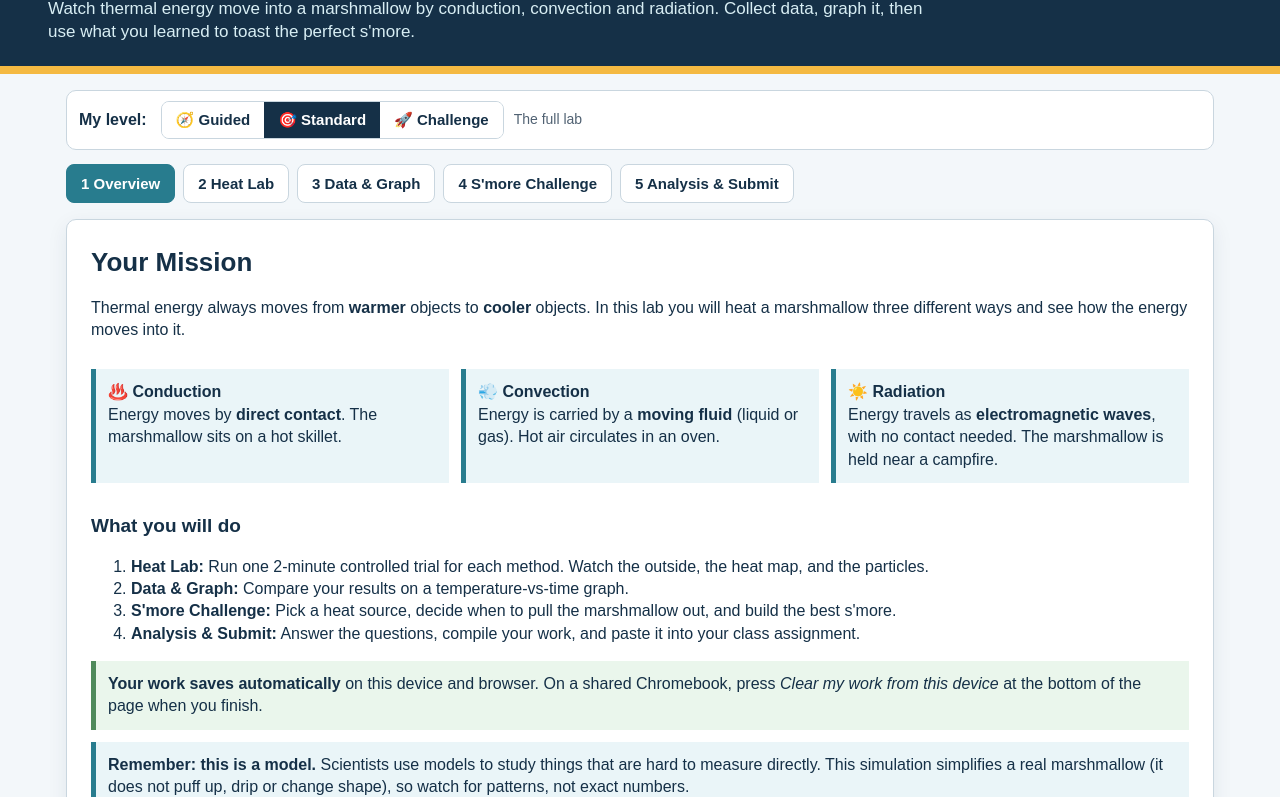
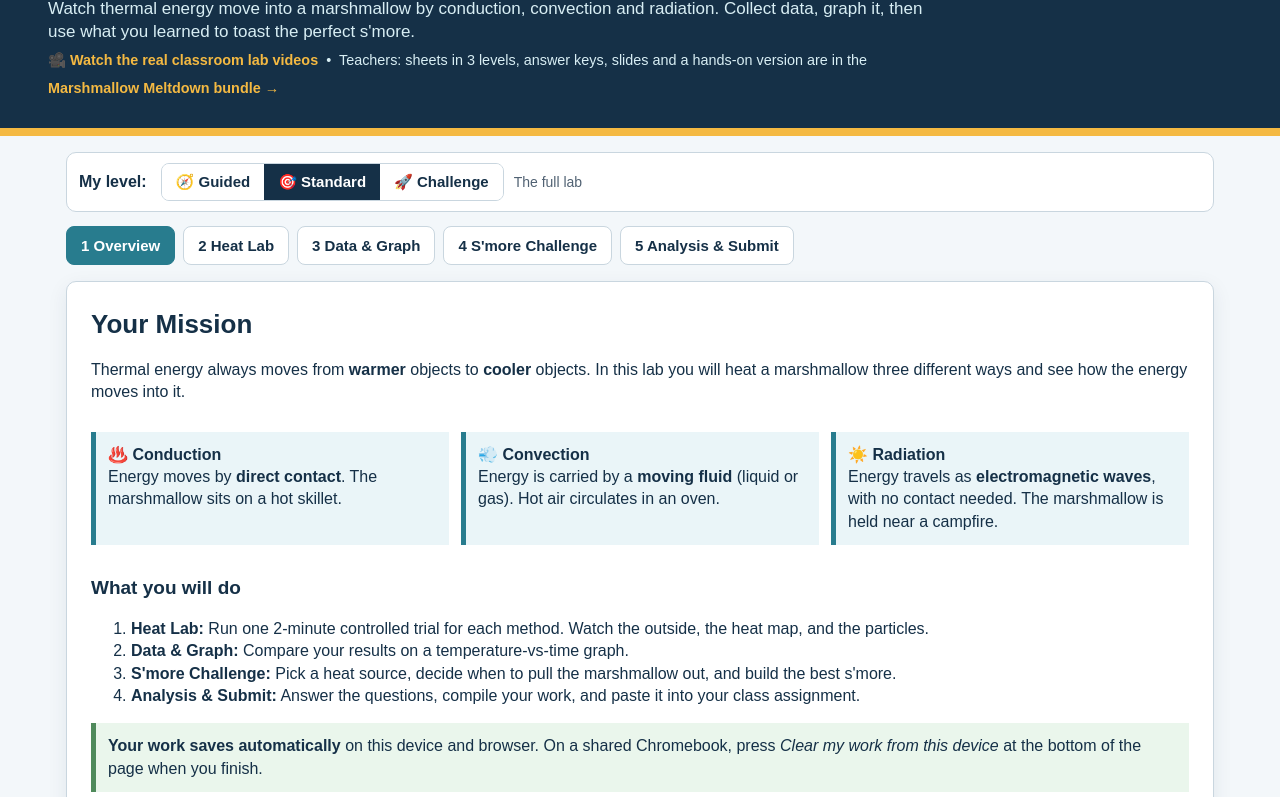
Before and after one commit to theunexpectedscienceteacher-blip/labs, a plain HTML site: page marshmallow/index.html in a window 1280 px wide. Shown: the part 108-905 px from the top of the page. Drawn offline with Linux system fonts and the light colour scheme.

Commit message:
Link Marshmallow lab to videos and TPT bundle

```diff
--- a/marshmallow/index.html
+++ b/marshmallow/index.html
@@ -64,6 +64,7 @@
   <a href="../">&larr; Lab Library</a>
   <h1>🔥 Marshmallow Meltdown</h1>
   <p>Watch thermal energy move into a marshmallow by conduction, convection and radiation. Collect data, graph it, then use what you learned to toast the perfect s'more.</p>
+  <p class="noprint" style="font-size:.9rem;margin:6px 0 0">🎥 <a href="videos/">Watch the real classroom lab videos</a> &nbsp;•&nbsp; Teachers: sheets in 3 levels, answer keys, slides and a hands-on version are in the <a href="https://www.teacherspayteachers.com/Product/Marshmallow-Meltdown-BUNDLE-Thermal-Energy-Virtual-Lab-Stations-Video-Lab-18530844">Marshmallow Meltdown bundle &rarr;</a></p>
 </header>
 <main>
   <nav class="tabs">
```
